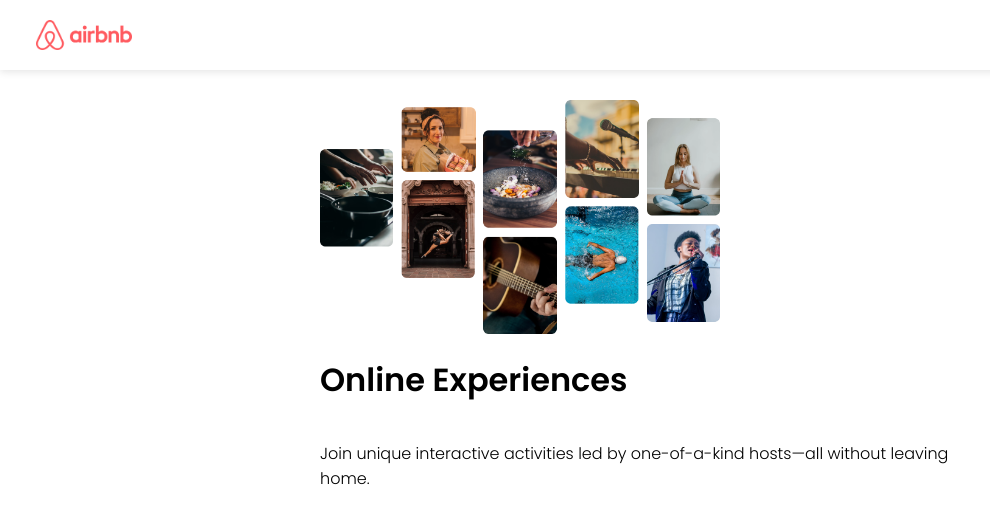
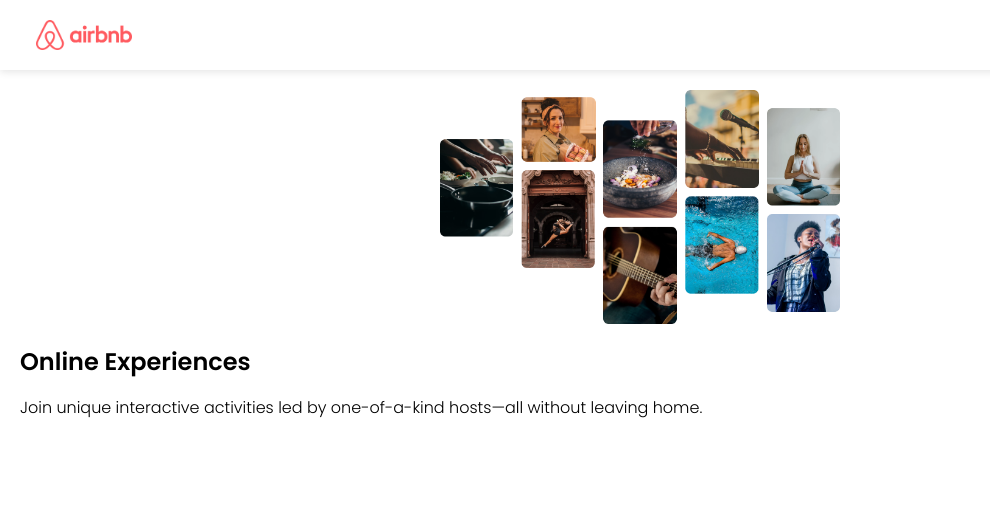
Before and after one commit to mikerobards/airbnb-exp, a React (Create React App) app: page / in a window 1280 px wide. Shown: the top 522 px of the page, without its empty margins (0-990 px from the left). Built offline with nearby package versions, Linux system fonts and the light colour scheme.

Commit message:
style hero

```diff
--- a/src/App.js
+++ b/src/App.js
@@ -9,8 +9,6 @@
     <div>
       <Navbar />
       <Hero />
-
-
     </div>
   );
 }
--- a/src/Components/Hero.js
+++ b/src/Components/Hero.js
@@ -3,11 +3,11 @@
 
 export default function Hero() {
     return (
-        <div className="hero">
+        <section className="hero">
             <img src={heroGrid} className="hero--grid" alt="grid of different images" />
-            <h1>Online Experiences</h1>
-            <p>Join unique interactive activities led by one-of-a-kind hosts—all without leaving home.
-            </p>
-        </div>
+            <h1 className="hero--header">Online Experiences</h1>
+            <p className="hero--text">Join unique interactive activities led by
+                one-of-a-kind hosts—all without leaving home.</p>
+        </section>
     )
 }
--- a/src/index.css
+++ b/src/index.css
@@ -20,6 +20,7 @@
   max-width: 100px;
 }
 
+/* My styling
 .hero {
   display: flex;
   flex-direction: column;
@@ -30,4 +31,28 @@
 
 .hero--grid {
   width: 400px;
+} */
+
+/* Bob's styling */
+
+section {
+  padding: 20px;
 }
+
+.hero {
+  display: flex;
+  flex-direction: column;
+}
+
+.hero--grid {
+  max-width: 400px;
+  align-self: center;
+}
+
+.hero--header {
+  margin-bottom: 16px;
+}
+
+.hero--text {
+  margin-top: 0;
+}
```
